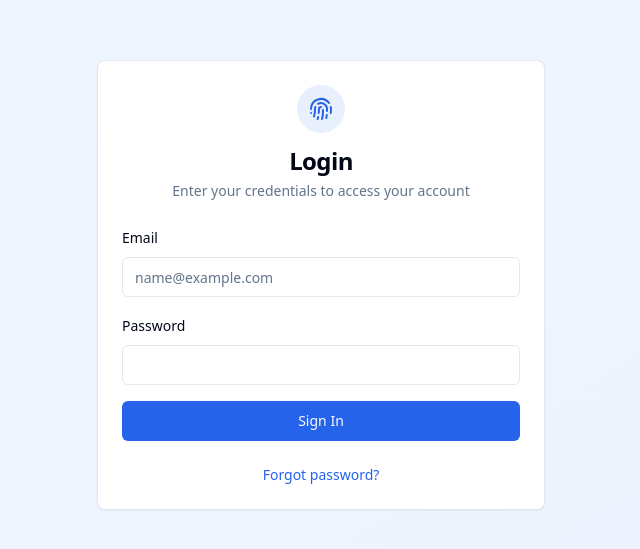
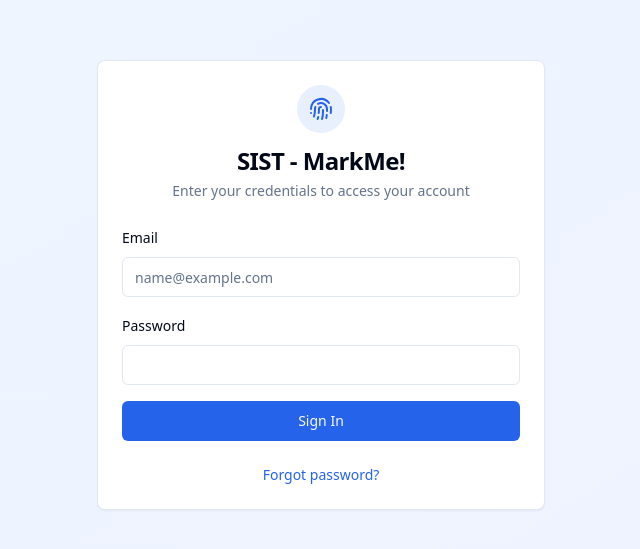
Before and after one commit to AffanBharath/geo-punch-attendance-pro-19, a React (Vite) app: page / in a window 1280 px wide. Shown: the part 115-664 px from the top of the page, without its empty margins (319-959 px from the left). Built offline with nearby package versions, Linux system fonts and the light colour scheme.

Commit message:
Fix: Update app name in login page
Update the app name in the login page to reflect the new branding.

```diff
--- a/src/components/Login.tsx
+++ b/src/components/Login.tsx
@@ -37,7 +37,7 @@ const Login = () => {
 
         toast({
           title: "Login successful",
-          description: "Welcome back to Geo-Punch Attendance Pro!",
+          description: "Welcome back to SIST - MarkMe!",
         });
 
         navigate("/dashboard");
@@ -67,7 +67,7 @@ const Login = () => {
             <Fingerprint className="h-6 w-6 text-primary" />
           </div>
         </div>
-        <CardTitle className="text-2xl text-center">Login</CardTitle>
+        <CardTitle className="text-2xl text-center">SIST - MarkMe!</CardTitle>
         <CardDescription className="text-center">
           Enter your credentials to access your account
         </CardDescription>
```
